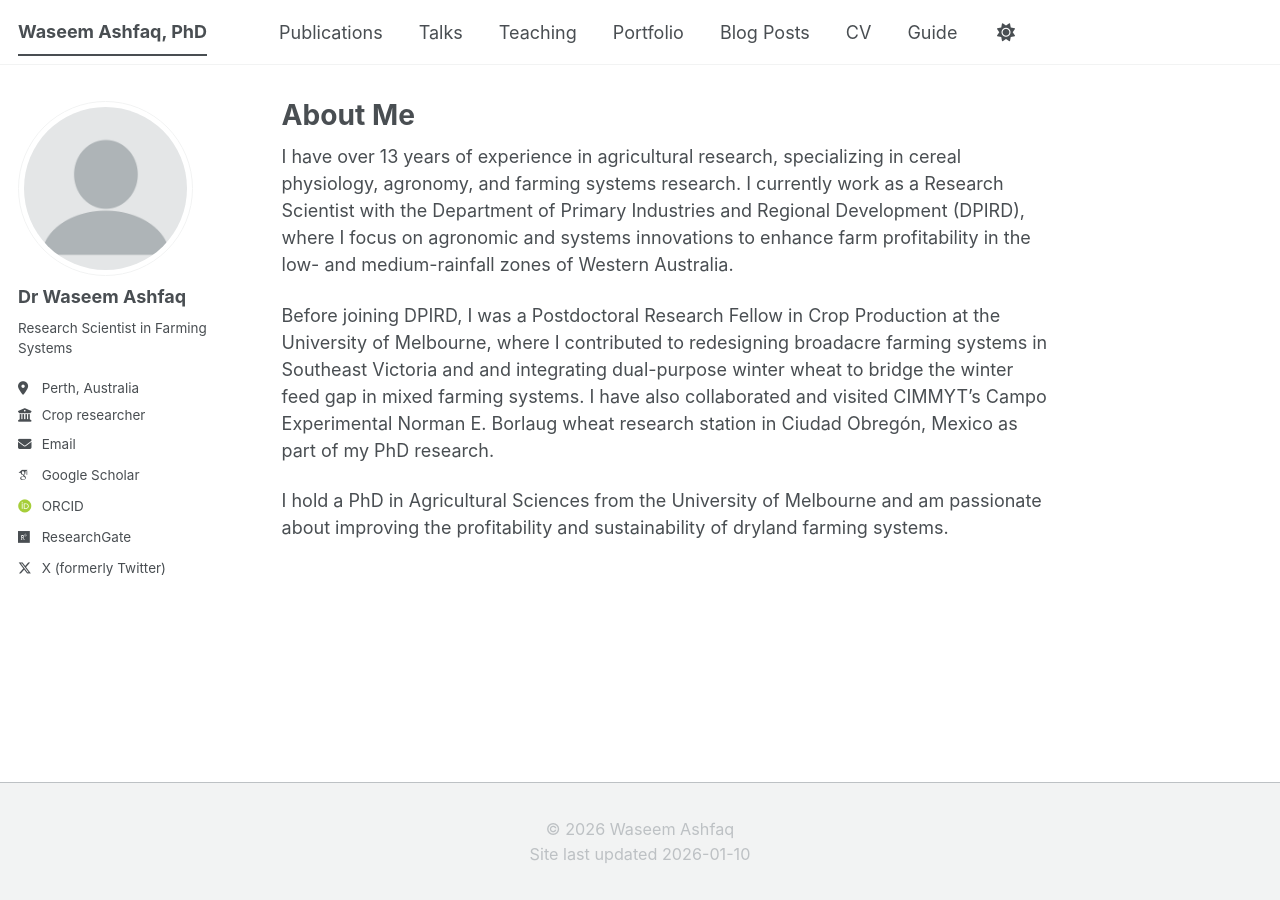
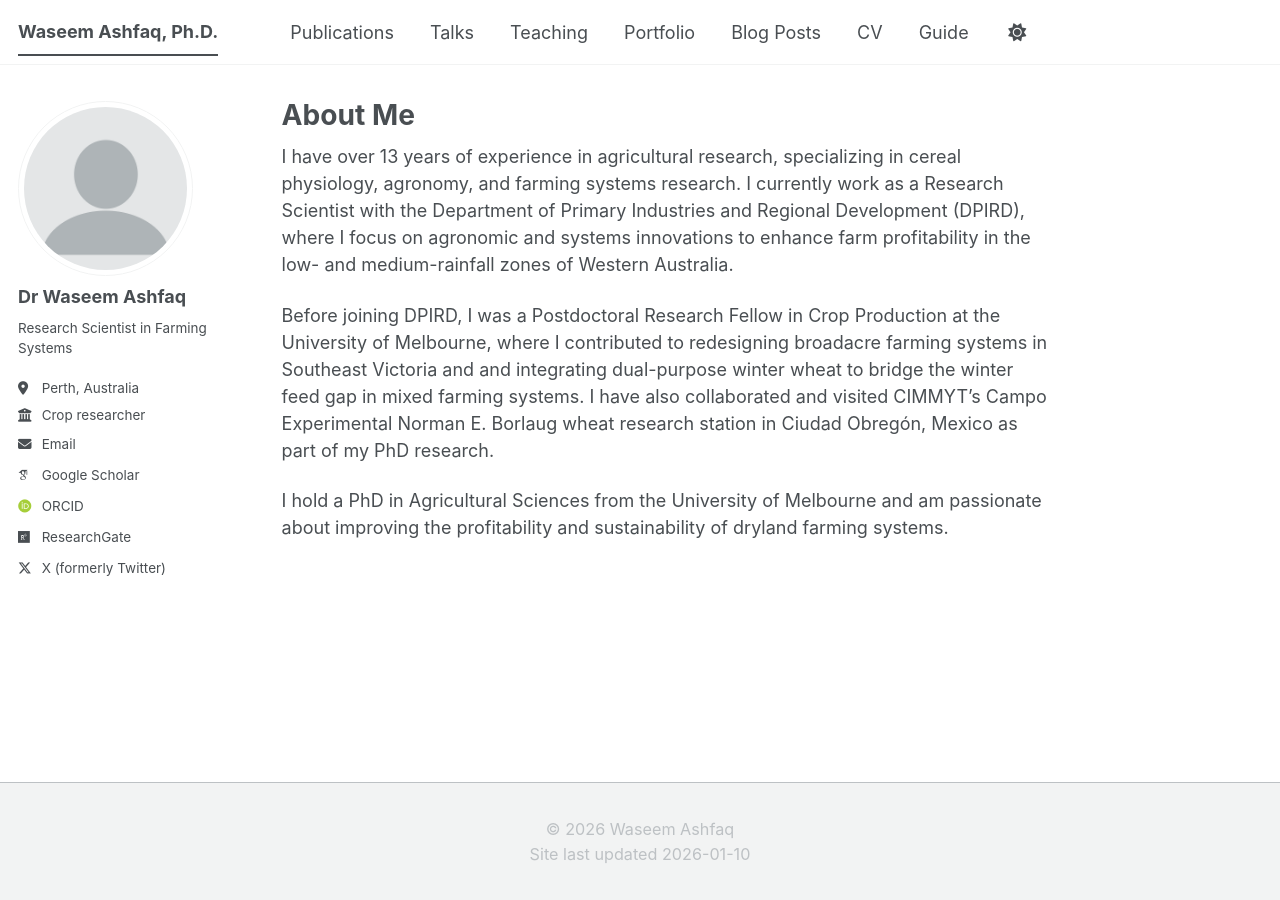
Before and after one commit to washfaq/waseemashfaq.github.io, a Jekyll site: the page built from _pages/about.md, in a window 1280 px wide. Built offline with Jekyll 4.4.1, drawn with Linux system fonts in a browser that asks for light colours; some web fonts are replaced; a script bundle is joined from its source files by our own code; library files that are not in the unit come from our copies.

Commit message:
Update _config.yml

```diff
--- a/_config.yml
+++ b/_config.yml
@@ -9,7 +9,7 @@
 # Basic Site Settings
 locale                   : "en-US"
 site_theme               : "default" # The available themes options are "default", "air", "sunrise", "mint", "dirt" and "contrast"
-title                    : "Waseem Ashfaq, PhD"
+title                    : "Waseem Ashfaq, Ph.D."
 title_separator          : "-"
 name                     : &name "Waseem Ashfaq"
 description              : &description "Your Name's academic portfolio"   # Update this with a general description of your site, this is the default if not overridden by a page
```
